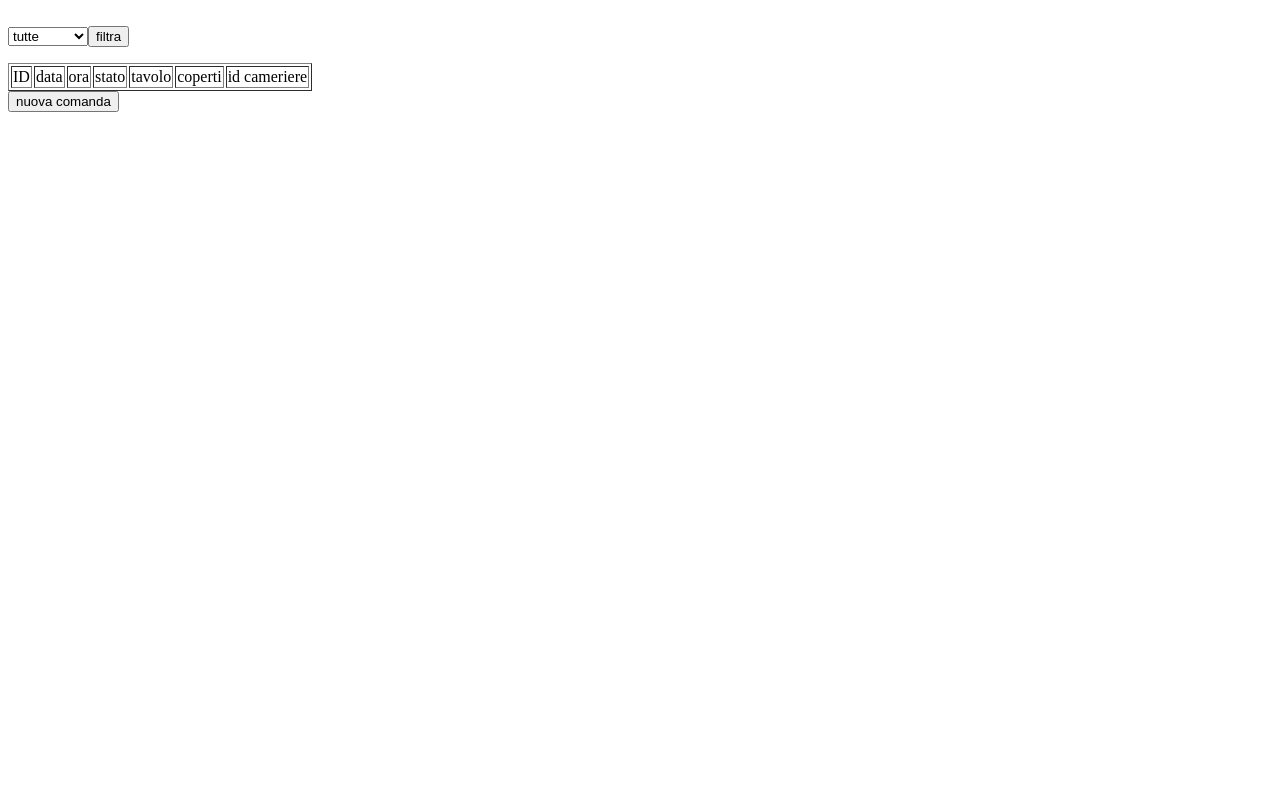
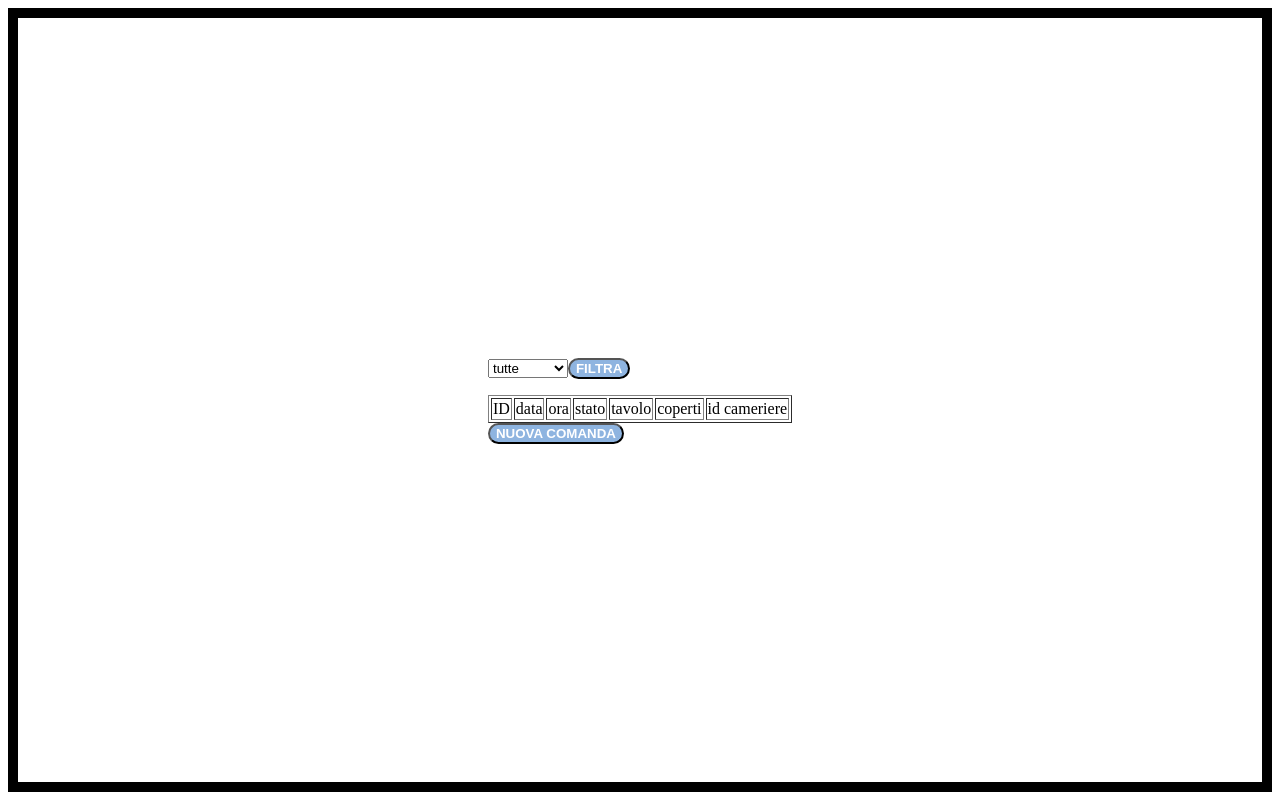
Before and after one commit to AluisiMichele/esercizio_comande, a PHP site: page / in a window 1280 px wide. Run offline with PHP 8.4, Linux system fonts and the light colour scheme; data that the repository does not hold is empty.

Commit message:
iniziato a fare gli stili

```diff
--- a/comanda.php
+++ b/comanda.php
@@ -1,7 +1,9 @@
-<DOCTYPE html>
+  <DOCTYPE html>
     <html>
 
-    <head></head>
+    <head>
+    <link rel="stylesheet" href="style.css">
+    </head>
 
     <body>
 
--- a/index.php
+++ b/index.php
@@ -1,7 +1,9 @@
 <DOCTYPE html>
     <html>
 
-    <head></head>
+    <head>
+      <link rel="stylesheet" href="style.css">
+    </head>
 
     <body>
 
--- /dev/null
+++ b/style.css
@@ -0,0 +1,32 @@
+
+body{
+
+display:flex;
+align-items: center;
+align-content: center;
+justify-content: center;
+border:solid 10px black;
+
+}
+
+button{
+
+
+border-radius: 15px;
+background-color: #8EB4E0;
+color: white;
+text-transform: uppercase;
+font-weight: bold;
+
+}
+
+input{
+
+
+    border-radius: 15px;
+    background-color: #8EB4E0;
+    color:white;
+    text-transform: uppercase;
+    font-weight: bold;
+
+    }
```
